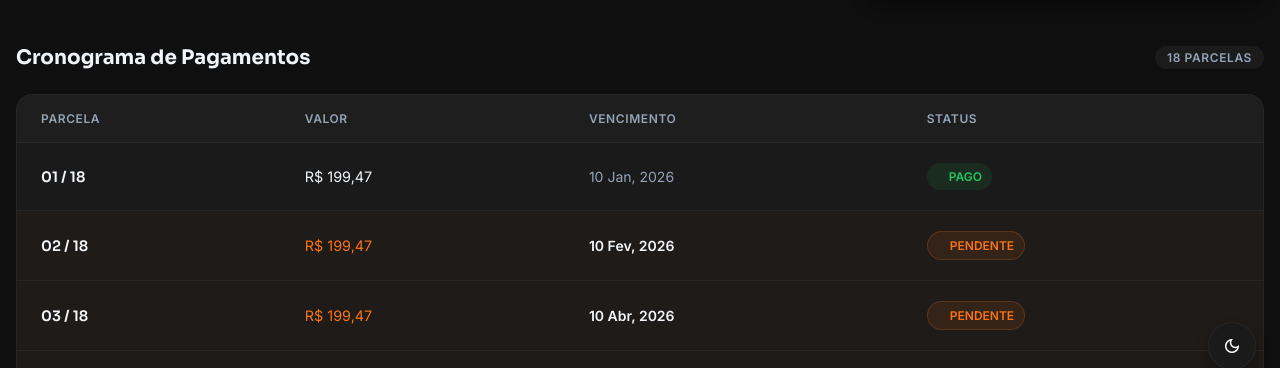
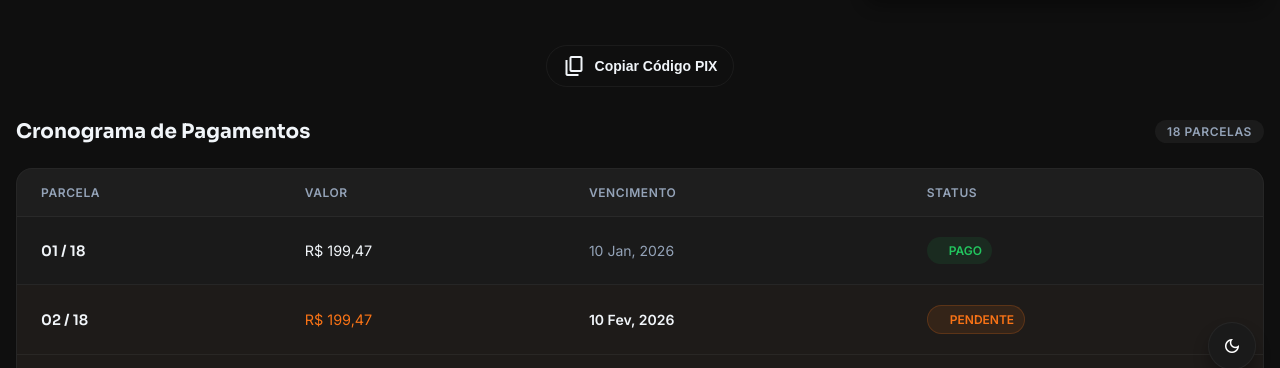
Before and after one commit to igorlazzaretti/controle-pgts-mba-devclub, a plain HTML site: page index.html in a window 1280 px wide. Shown: the part 406-774 px from the top of the page. Drawn offline with nearby package versions, Linux system fonts and the light colour scheme.

Commit message:
:closed_book: MBA DevClub - Controle Pgts Copia e Cola Pix

```diff
--- a/assets/script.js
+++ b/assets/script.js
@@ -119,3 +119,27 @@ function renderTable() {
 
 // Inicializar tabela
 renderTable();
+
+// Função Pix Copia e Cola
+function copyPix() {
+  const pixCode = "00020101021126360014br.gov.bcb.pix0114+55549994898405204000053039865802BR5915IGOR LAZZARETTI6013SAO JOSE DOS 62070503***6304CA86";
+
+  navigator.clipboard.writeText(pixCode).then(() => {
+    const btn = document.getElementById('btn-pix');
+    const originalContent = btn.innerHTML;
+
+    // Feedback visual
+    btn.innerHTML = '<span class="material-symbols-outlined">check</span> Código Copiado!';
+    btn.style.borderColor = 'var(--accent-green)';
+    btn.style.color = 'var(--accent-green)';
+
+    setTimeout(() => {
+      btn.innerHTML = originalContent;
+      btn.style.borderColor = '';
+      btn.style.color = '';
+    }, 3000);
+  }).catch(err => {
+    console.error('Erro ao copiar:', err);
+    alert('Erro ao copiar. Tente selecionar e copiar manualmente.');
+  });
+}
--- a/assets/styles.css
+++ b/assets/styles.css
@@ -163,6 +163,23 @@ body.dark-mode .btn-dark {
   color: black;
 }
 
+.btn-secondary {
+  background-color: transparent;
+  border: 1px solid var(--border-light);
+  color: var(--text-light);
+}
+
+body.dark-mode .btn-secondary {
+  border-color: var(--border-dark);
+  color: var(--text-dark);
+}
+
+.btn-secondary:hover {
+  border-color: var(--primary);
+  color: var(--primary);
+  background-color: rgba(79, 70, 229, 0.05);
+}
+
 /* ===== MAIN CONTAINER ===== */
 .main-container {
   max-width: 80rem;
@@ -300,6 +317,13 @@ body.dark-mode .stat-description {
 
 .stat-description-dark {
   color: rgba(255, 255, 255, 0.7);
+}
+
+/* ===== PIX SECTION ===== */
+.pix-section {
+  display: flex;
+  justify-content: center;
+  margin-bottom: 2rem;
 }
 
 /* ===== PAYMENTS SECTION ===== */
--- a/index.html
+++ b/index.html
@@ -26,9 +26,9 @@
       </div>
       <div class="navbar-actions">
         <a href="https://lp.devclub.com.br/mba/" target="_blank" rel="noopener noreferrer">
-        <button class="btn btn-primary">
-          Ir para o Curso
-        </button>
+          <button class="btn btn-primary">
+            Ir para o Curso
+          </button>
         </a>
       </div>
     </div>
@@ -71,6 +71,14 @@
       </div>
     </div>
 
+    <!-- Copia e Cola Pix -->
+    <div class="pix-section">
+      <button id="btn-pix" class="btn btn-secondary" onclick="copyPix()">
+        <span class="material-symbols-outlined">content_copy</span>
+        Copiar Código PIX
+      </button>
+    </div>
+
     <section class="payments-section">
       <div class="section-header">
         <h2 class="section-title">Cronograma de Pagamentos</h2>
@@ -99,7 +107,7 @@
     <div class="footer-content">
       <div class="footer-logo">
         <a href="https://meuweb.site" target="_blank" rel="noopener noreferrer">
-        <span class="footer-brand">meuWeb.site</span></a>
+          <span class="footer-brand">meuWeb.site</span></a>
       </div>
       <p class="footer-text">© 2026 Agradeço ao meu PAItrocínio.</p>
     </div>
```
Also changed, not shown: 1 other file.
